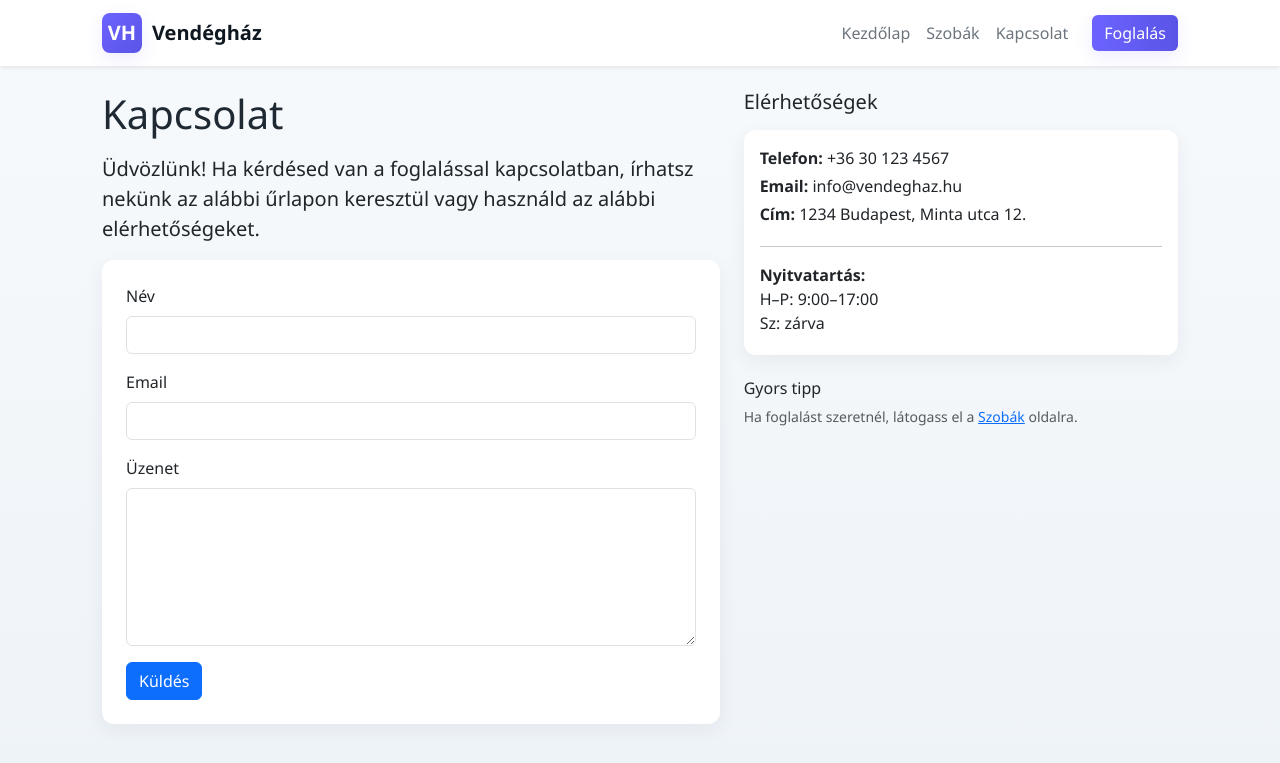
After one commit to pshyduck/fv, a Flask app: page /contact in a window 1280 px wide. The commit adds this page. Shown: the top 763 px of the page. Run offline with Flask 3, Linux system fonts and the light colour scheme.

Commit message:
kapcsolat page

```diff
--- a/app.py
+++ b/app.py
@@ -140,6 +140,35 @@ def room_detail(room_id):
         disabled_ranges=disabled_ranges
     )
 
+
+@app.route('/contact', methods=['GET', 'POST'])
+def contact():
+    if request.method == 'POST':
+        name = request.form.get('name')
+        email = request.form.get('email')
+        message = request.form.get('message')
+
+        if not name or not email or not message:
+            flash('Kérlek tölts ki minden mezőt.', 'danger')
+            return redirect(url_for('contact'))
+
+        # Send email to admin if configured
+        if ADMIN_EMAIL:
+            try:
+                msg = Message(subject=f"Kapcsolat: {name}",
+                              recipients=[ADMIN_EMAIL],
+                              body=f"Név: {name}\nEmail: {email}\n\n{message}")
+                mail.send(msg)
+            except Exception:
+                # Don't raise; show friendly message
+                flash('Hiba történt az üzenet küldése közben, de az üzenet elmentve helyben.', 'warning')
+                return redirect(url_for('contact'))
+
+        flash('Köszönjük az üzenetedet — hamarosan válaszolunk.', 'success')
+        return redirect(url_for('contact'))
+
+    return render_template('contact.html')
+
 # ---- ADMIN ROUTES ----
 @app.route("/admin/login", methods=["GET", "POST"])
 def admin_login():
--- a/templates/base.html
+++ b/templates/base.html
@@ -40,7 +40,7 @@
           <a class="nav-link" href="{{ url_for('rooms') }}">Szobák</a>
         </li>
         <li class="nav-item">
-          <a class="nav-link" href="#">Kapcsolat</a>
+          <a class="nav-link" href="{{ url_for('contact') }}">Kapcsolat</a>
         </li>
       </ul>
 
--- /dev/null
+++ b/templates/contact.html
@@ -0,0 +1,46 @@
+{% extends "base.html" %}
+
+{% block title %}Kapcsolat{% endblock %}
+
+{% block content %}
+<div class="row gy-4">
+  <div class="col-lg-7">
+    <h1 class="mb-3">Kapcsolat</h1>
+    <p class="lead">Üdvözlünk! Ha kérdésed van a foglalással kapcsolatban, írhatsz nekünk az alábbi űrlapon keresztül vagy használd az alábbi elérhetőségeket.</p>
+
+    <div class="card p-4 mt-3">
+      <form method="post" action="{{ url_for('contact') }}">
+        <div class="mb-3">
+          <label class="form-label">Név</label>
+          <input type="text" name="name" class="form-control" required>
+        </div>
+        <div class="mb-3">
+          <label class="form-label">Email</label>
+          <input type="email" name="email" class="form-control" required>
+        </div>
+        <div class="mb-3">
+          <label class="form-label">Üzenet</label>
+          <textarea name="message" class="form-control" rows="6" required></textarea>
+        </div>
+        <button class="btn btn-primary">Küldés</button>
+      </form>
+    </div>
+  </div>
+
+  <div class="col-lg-5">
+    <h5>Elérhetőségek</h5>
+    <div class="card p-3 mt-3">
+      <p class="mb-1"><strong>Telefon:</strong> +36 30 123 4567</p>
+      <p class="mb-1"><strong>Email:</strong> info@vendeghaz.hu</p>
+      <p class="mb-1"><strong>Cím:</strong> 1234 Budapest, Minta utca 12.</p>
+      <hr>
+      <p class="mb-1"><strong>Nyitvatartás:</strong><br> H–P: 9:00–17:00<br> Sz: zárva</p>
+    </div>
+
+    <div class="mt-4">
+      <h6>Gyors tipp</h6>
+      <p class="small text-muted">Ha foglalást szeretnél, látogass el a <a href="{{ url_for('rooms') }}">Szobák</a> oldalra.</p>
+    </div>
+  </div>
+</div>
+{% endblock %}
```
